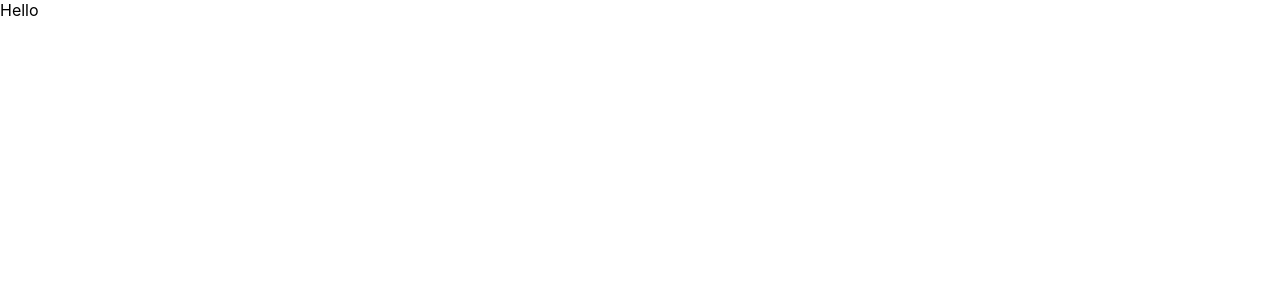
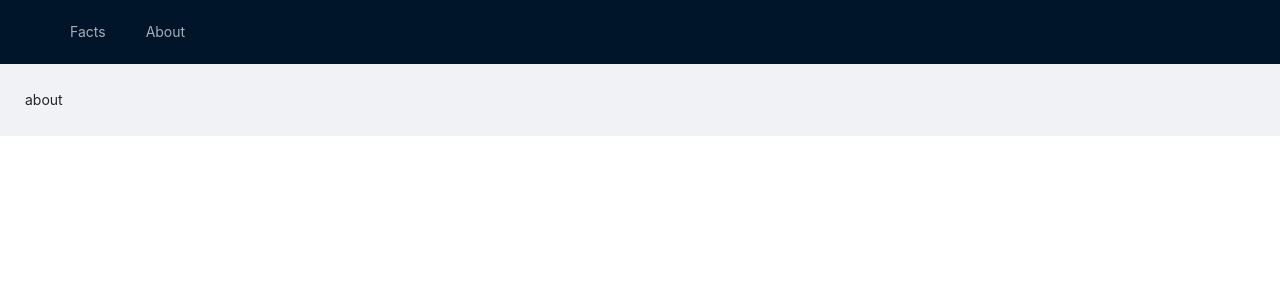
Before and after one commit to sandorml/facts, a React (Create React App) app: page /about in a window 1280 px wide. Shown: the top 300 px of the page. Built offline with nearby package versions, Linux system fonts and the light colour scheme.

Commit message:
Add layout

```diff
--- a/src/App.tsx
+++ b/src/App.tsx
@@ -1,13 +1,18 @@
 import React from 'react';
+import { BrowserRouter, Route, Routes } from 'react-router-dom';
+import Layout from './layout/Layout';
 
 
 function App() {
   return (
-    <div className="App">
-      <header className="App-header">
-        Hello
-      </header>
-    </div>
+    <BrowserRouter>
+      <Routes>
+        <Route path="/" element={<Layout />} >
+          <Route path="/" element={<div>facts</div>} />
+          <Route path="/about" element={<div>about</div>} />
+        </Route>
+      </Routes>
+    </BrowserRouter>
   );
 }
 
--- a/src/index.css
+++ b/src/index.css
@@ -1,13 +1 @@
-body {
-  margin: 0;
-  font-family: -apple-system, BlinkMacSystemFont, 'Segoe UI', 'Roboto', 'Oxygen',
-    'Ubuntu', 'Cantarell', 'Fira Sans', 'Droid Sans', 'Helvetica Neue',
-    sans-serif;
-  -webkit-font-smoothing: antialiased;
-  -moz-osx-font-smoothing: grayscale;
-}
-
-code {
-  font-family: source-code-pro, Menlo, Monaco, Consolas, 'Courier New',
-    monospace;
-}
+@import '~antd/dist/antd.css';
--- /dev/null
+++ b/src/layout/Layout.tsx
@@ -0,0 +1,30 @@
+import React from 'react'
+import { BackTop, Layout, Menu } from 'antd';
+import { Outlet } from 'react-router';
+import { Link } from 'react-router-dom';
+import styled from 'styled-components';
+
+const { Header, Content } = Layout;
+
+const ContentP = styled(Content)`
+    padding: 25px;
+`;
+
+const Container = () => {
+    return (
+        <Layout >
+            <Header>
+                <Menu theme="dark" mode="horizontal">
+                    <Menu.Item><Link to="/">Facts</Link></Menu.Item>
+                    <Menu.Item><Link to="/about">About</Link></Menu.Item>
+                </Menu>
+            </Header>
+            <ContentP>
+                <Outlet />
+            </ContentP>
+            <BackTop />
+        </Layout>
+    )
+}
+
+export default Container;
```
